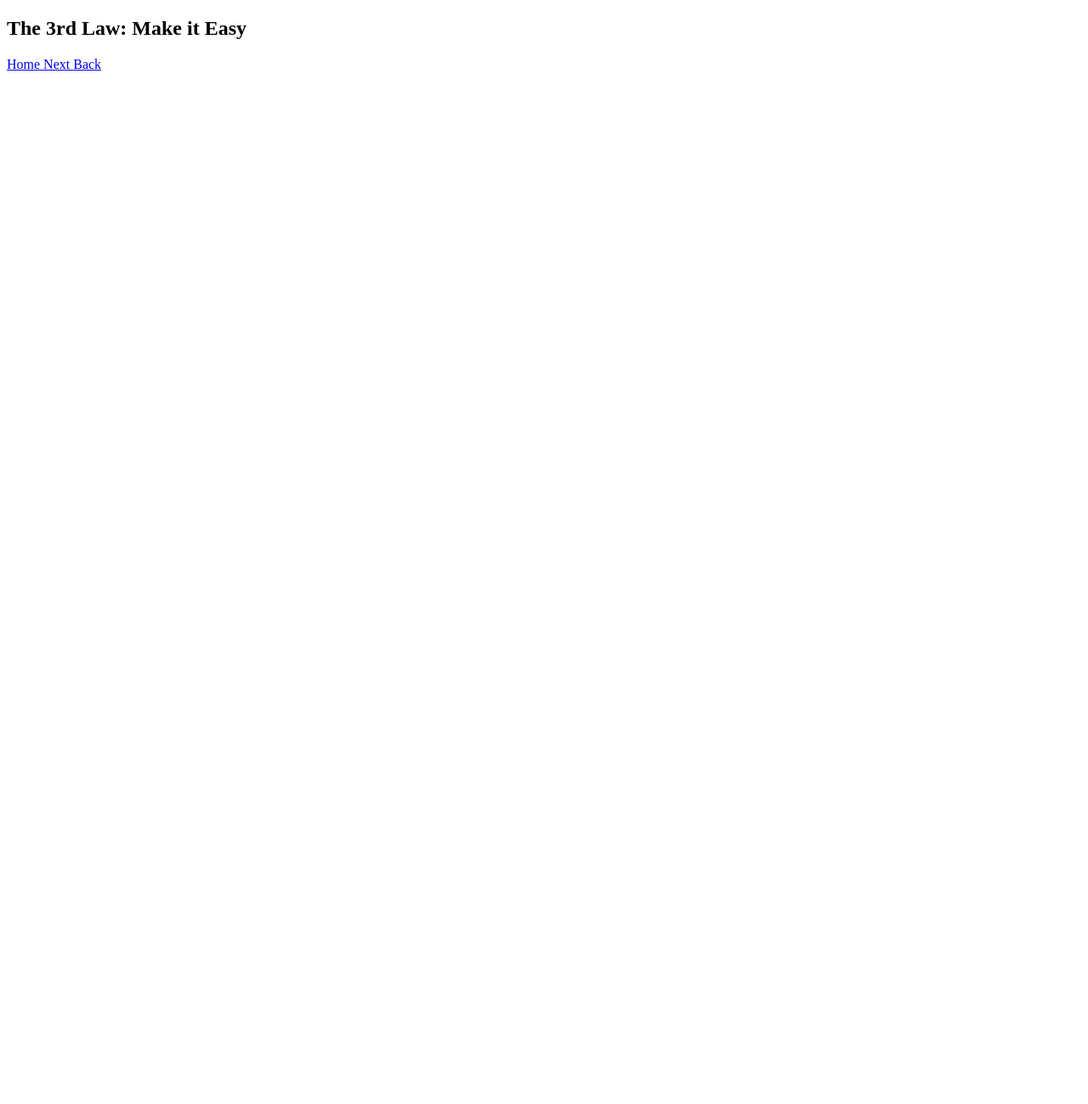
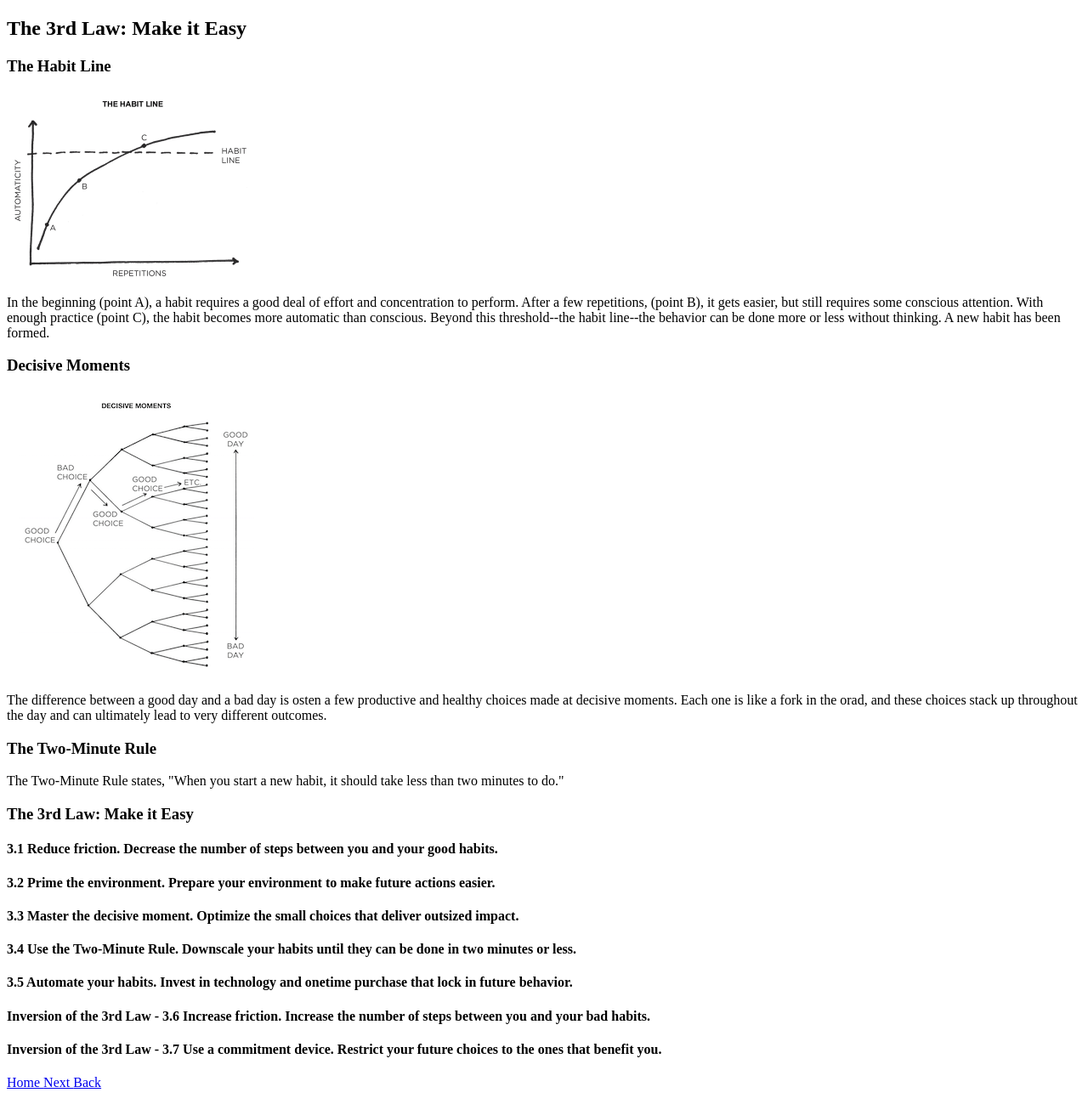
Before and after one commit to sophiat22/TBD, a plain HTML site: page pageFour.html in a window 1280 px wide. Shown: the whole page at 85% size. Before the commit the page ends 800 px from the top, so only its background shows below. Drawn offline with Linux system fonts and the light colour scheme.

Commit message:
Add files via upload

```diff
--- a/pageFour.html
+++ b/pageFour.html
@@ -6,6 +6,23 @@
 
 	<body>
 		<h2>The 3rd Law: Make it Easy</h2>
+		<h3>The Habit Line</h3>
+		<img src = "theHabitLine.jpg"
+		alt="The Habit Line" width =295 height=219 title ="The Habit Line">
+		<p>In the beginning (point A), a habit requires a good deal of effort and concentration to perform. After a few repetitions, (point B), it gets easier, but still requires some conscious attention. With enough practice (point C), the habit becomes more automatic than conscious. Beyond this threshold--the habit line--the behavior can be done more or less without thinking. A new habit has been formed.</p>
+		<h3>Decisive Moments</h3>
+		<img src = decisiveMoments.jpg alt="Decisive Moments" width="300" height="335" title = "Decisive Moments">
+		<p>The difference between a good day and a bad day is osten a few productive and healthy choices made at decisive moments. Each one is like a fork in the orad, and these choices stack up throughout the day and can ultimately lead to very different outcomes.</p>
+		<h3>The Two-Minute Rule</h3>
+		<p>The Two-Minute Rule states, "When you start a new habit, it should take less than two minutes to do."</p>
+		<h3>The 3rd Law: Make it Easy</h3>
+		<h4>3.1 Reduce friction. Decrease the number of steps between you and your good habits.</h4>
+		<h4>3.2 Prime the environment. Prepare your environment to make future actions easier.</h4>
+		<h4>3.3 Master the decisive moment. Optimize the small choices that deliver outsized impact.</h4>
+		<h4>3.4 Use the Two-Minute Rule. Downscale your habits until they can be done in two minutes or less.</h4>
+		<h4>3.5 Automate your habits. Invest in technology and onetime purchase that lock in future behavior.</h4>
+		<h4>Inversion of the 3rd Law - 3.6 Increase friction. Increase the number of steps between you and your bad habits.</h4>
+		<h4> Inversion of the 3rd Law - 3.7 Use a commitment device. Restrict your future choices to the ones that benefit you.</h4>
 		<p><a href = "index.html">Home     </a><a href="pageFive.html">Next     </a><a href="pageThree.html">Back    </p>
 
 	</body>
```
Also changed, not shown: index.html (+1 -1 lines), pageThree.html (+13 -0 lines), pageTwo.html (+10 -1 lines), decisiveMoments.jpg (added), theDopamineSpike.jpg (added), theHabitLine.jpg (added).
